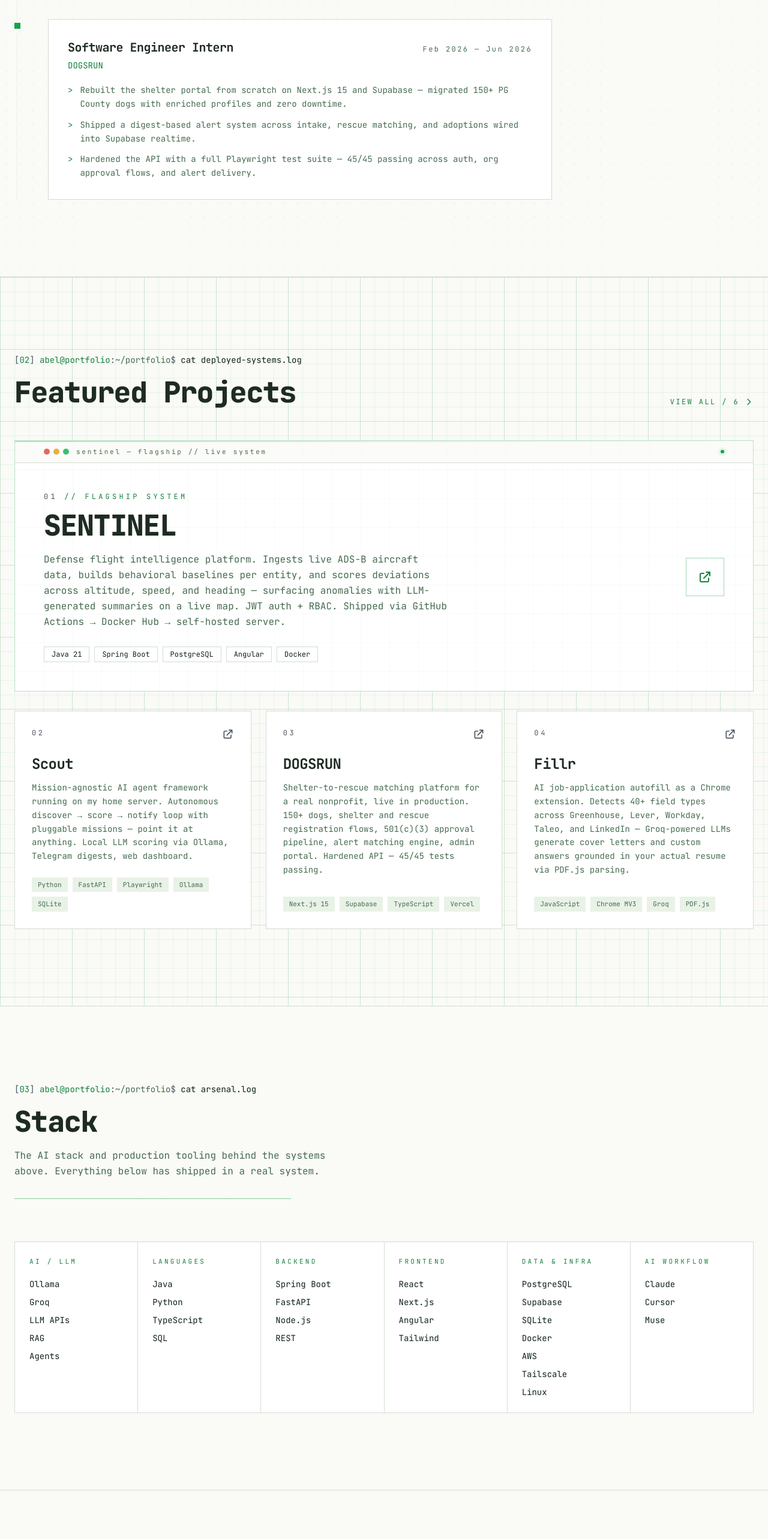
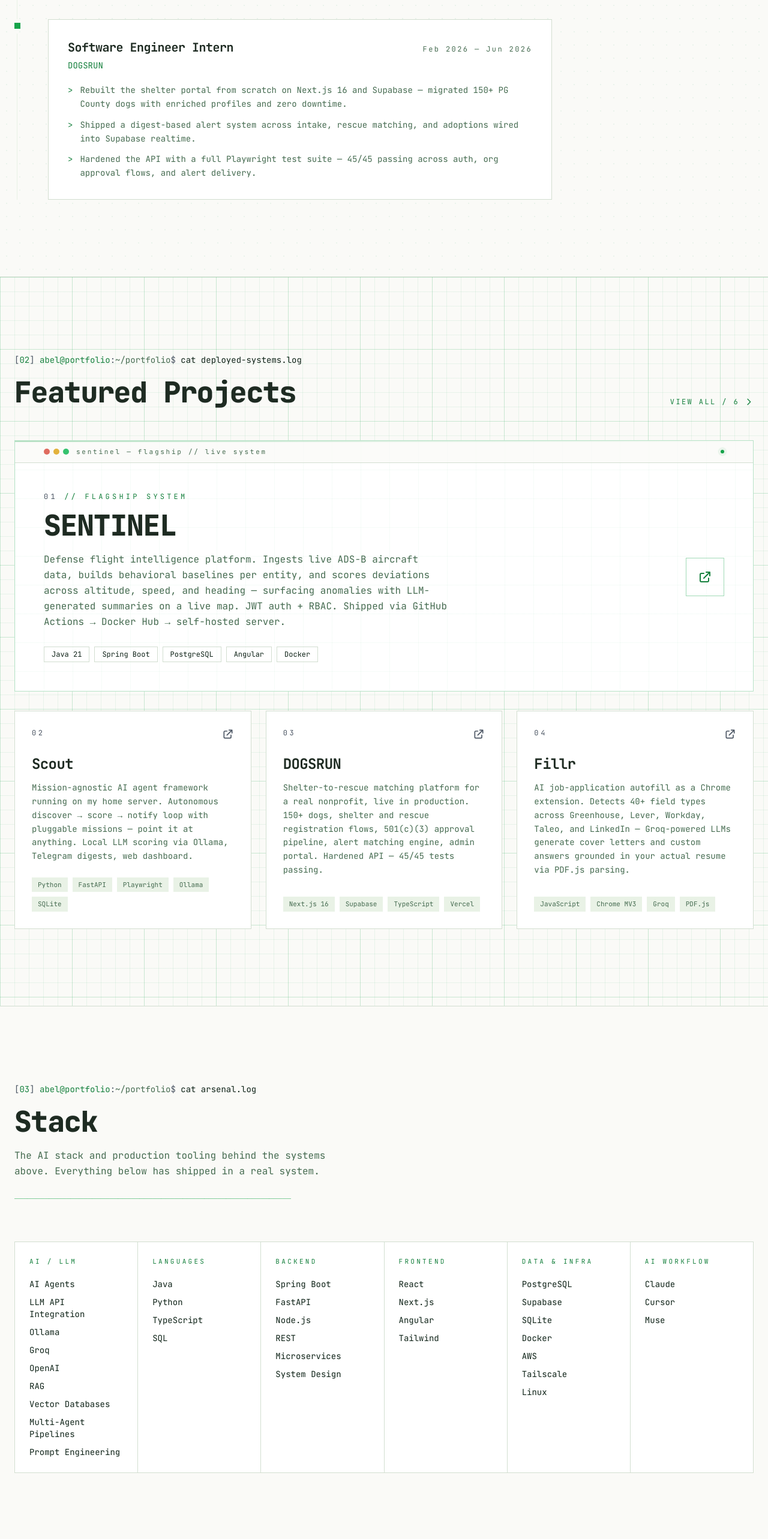
Before and after one commit to abelprasad/abelprasad.github.io, a React (Vite) app: page / in a window 1280 px wide. Shown: the part 1460-4026 px from the top of the page at 60% size. Built offline with nearby package versions, Linux system fonts and the light colour scheme.

Commit message:
Update stack keywords for ATS, DOGSRUN to Next.js 16
- AI/LLM stack: add AI Agents, LLM API Integration, OpenAI, Vector Databases, Multi-Agent Pipelines, Prompt Engineering
- Backend stack: add Microservices, System Design
- DOGSRUN: Next.js 15 -> 16 in project tags and experience

```diff
--- a/src/data/experience.ts
+++ b/src/data/experience.ts
@@ -22,7 +22,7 @@ export const allExperience: Experience[] = [
     company: "DOGSRUN",
     period: "Feb 2026 — Jun 2026",
     bullets: [
-      "Rebuilt the shelter portal from scratch on Next.js 15 and Supabase — migrated 150+ PG County dogs with enriched profiles and zero downtime.",
+      "Rebuilt the shelter portal from scratch on Next.js 16 and Supabase — migrated 150+ PG County dogs with enriched profiles and zero downtime.",
       "Shipped a digest-based alert system across intake, rescue matching, and adoptions wired into Supabase realtime.",
       "Hardened the API with a full Playwright test suite — 45/45 passing across auth, org approval flows, and alert delivery."
     ]
--- a/src/data/projects.ts
+++ b/src/data/projects.ts
@@ -23,7 +23,7 @@ export const allProjects: Project[] = [
   {
     title: "DOGSRUN",
     description: "Shelter-to-rescue matching platform for a real nonprofit, live in production. 150+ dogs, shelter and rescue registration flows, 501(c)(3) approval pipeline, alert matching engine, admin portal. Hardened API — 45/45 tests passing.",
-    tags: ["Next.js 15", "Supabase", "TypeScript", "Vercel"],
+    tags: ["Next.js 16", "Supabase", "TypeScript", "Vercel"],
     link: "https://dogsrun.org"
   },
   {
--- a/src/pages/HomePage.tsx
+++ b/src/pages/HomePage.tsx
@@ -12,9 +12,9 @@ import { allProjects } from '../data/projects';
 import { allPosts } from '../data/posts';
 
 const stackGroups: [string, string[]][] = [
-  ["AI / LLM", ["Ollama", "Groq", "LLM APIs", "RAG", "Agents"]],
+  ["AI / LLM", ["AI Agents", "LLM API Integration", "Ollama", "Groq", "OpenAI", "RAG", "Vector Databases", "Multi-Agent Pipelines", "Prompt Engineering"]],
   ["LANGUAGES", ["Java", "Python", "TypeScript", "SQL"]],
-  ["BACKEND", ["Spring Boot", "FastAPI", "Node.js", "REST"]],
+  ["BACKEND", ["Spring Boot", "FastAPI", "Node.js", "REST", "Microservices", "System Design"]],
   ["FRONTEND", ["React", "Next.js", "Angular", "Tailwind"]],
   ["DATA & INFRA", ["PostgreSQL", "Supabase", "SQLite", "Docker", "AWS", "Tailscale", "Linux"]],
   ["AI WORKFLOW", ["Claude", "Cursor", "Muse"]],
```
